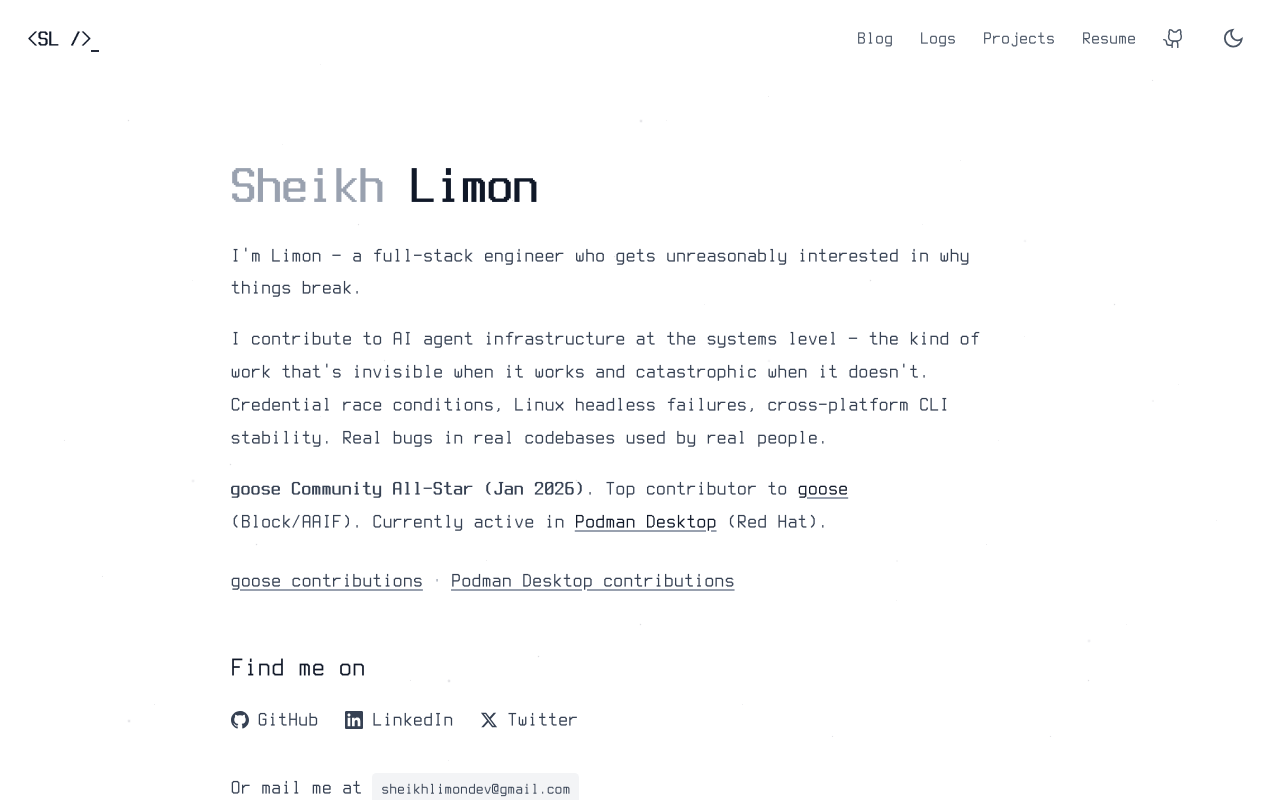
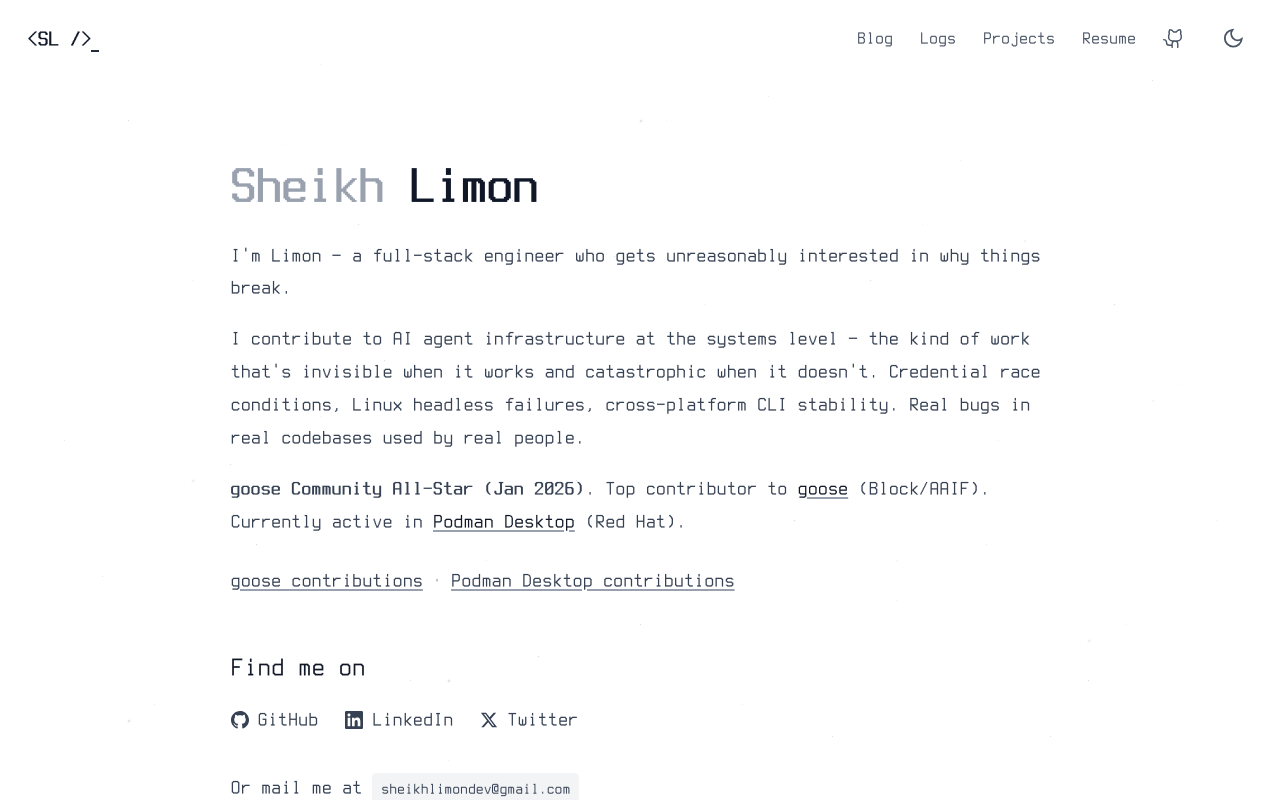
Before and after one commit to sheikhlimon/limon-portfolio, a Next.js app: page / in a window 1280 px wide. Shown: the top 800 px of the page. Built offline with nearby package versions, Linux system fonts and the light colour scheme.

Commit message:
fix: increase bio max-width and project card button size
- Increase bio container max-width from 2xl to 3xl to prevent early line breaks
- Increase GitHub button text size from text-xs to text-sm

```diff
--- a/app/components/Hero.tsx
+++ b/app/components/Hero.tsx
@@ -26,7 +26,7 @@ export default function Hero() {
 
 
       <motion.div
-        className="text-gray-700 dark:text-gray-300 max-w-2xl space-y-4 text-lg leading-relaxed"
+        className="text-gray-700 dark:text-gray-300 max-w-3xl space-y-4 text-lg leading-relaxed"
         initial={{ opacity: 0, y: 10 }}
         animate={{ opacity: 1, y: 0 }}
         transition={{ delay: 0.4, duration: 0.7, ease: [0.22, 1, 0.36, 1] as const }}
--- a/app/components/ProjectCard.tsx
+++ b/app/components/ProjectCard.tsx
@@ -30,7 +30,7 @@ export default function ProjectCard({ project }: ProjectCardProps) {
           <span className="break-words">{project.title}</span>
         </div>
         <span
-          className="text-xs px-2 py-1 border border-zinc-400/70 dark:border-zinc-500/50 rounded hover:bg-gray-100 dark:hover:bg-gray-800 hover:border-gray-400/50 dark:hover:border-gray-500/50 hover:text-gray-900 dark:hover:text-white transition-all duration-300 flex-shrink-0 cursor-pointer"
+          className="text-sm px-2 py-1 border border-zinc-400/70 dark:border-zinc-500/50 rounded hover:bg-gray-100 dark:hover:bg-gray-800 hover:border-gray-400/50 dark:hover:border-gray-500/50 hover:text-gray-900 dark:hover:text-white transition-all duration-300 flex-shrink-0 cursor-pointer"
           onClick={(e) => e.stopPropagation()}
         >
           GitHub →
```
